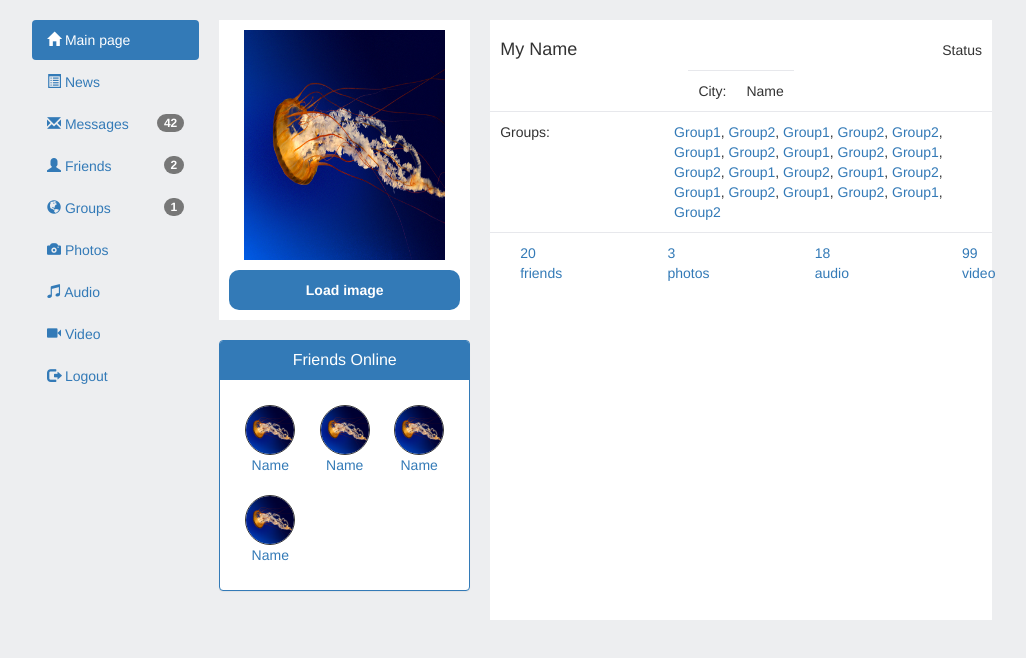
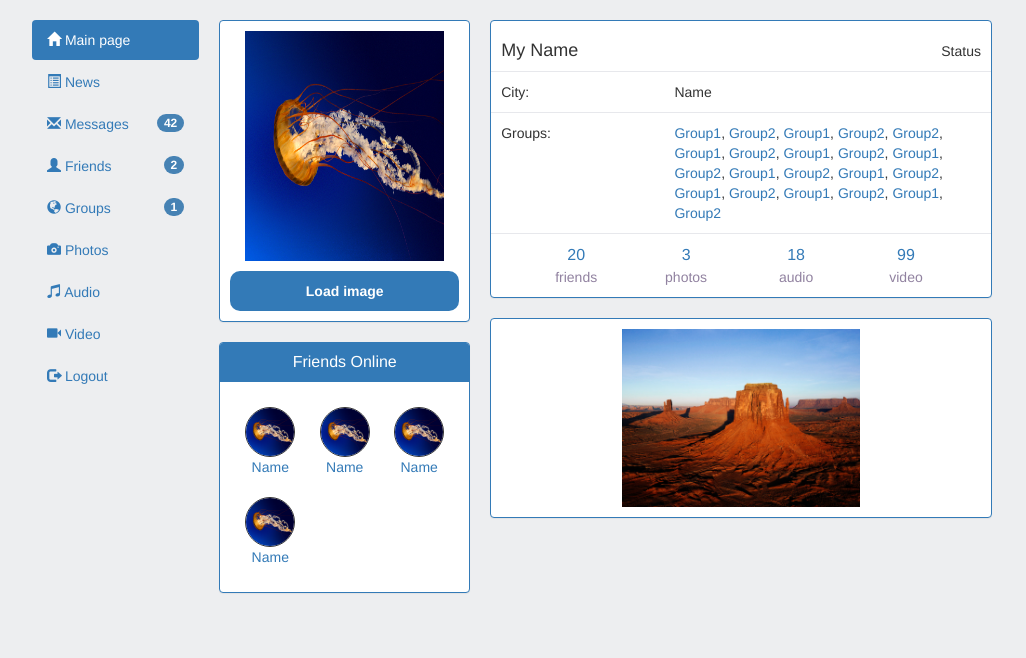
Before and after one commit to zmey-nosak/html, a plain HTML site: page mySite/index.html in a window 1280 px wide. Shown: the whole page, without its empty margins (128-1154 px from the left). Drawn offline with Linux system fonts and the light colour scheme.

Commit message:
add style

```diff
--- a/mySite/css/styles.css
+++ b/mySite/css/styles.css
@@ -75,15 +75,25 @@ body {
     margin-right: 20px;
 }
 
-.avatar-class {
-    margin: 0 auto;
-    background-color: white;
+.common-border {
+    border-radius: 4px;
+    box-shadow: 0 1px 1px rgba(0, 0, 0, 0.05);
+    border: 1px solid #337ab7;
 }
 
-.change-avatar-class {
+.avatar-container {
+    display: flex;
+    flex-direction: column;
     background-color: white;
+    margin: 0 auto 20px;
+}
+
+.avatar-part {
+    margin: 0 auto;
+}
+
+.edit-avatar-part {
     padding: 0 10px 10px;
-    margin: 0 auto 20px;
 }
 
 .friends-container {
@@ -195,15 +205,22 @@ body {
     display: flex;
     flex: 6;
     flex-direction: column;
+    /*background-color: white;*/
+}
+
+.about-me-container {
+    display: flex;
+    flex-direction: column;
     background-color: white;
 }
 
-.about-me-container {
+.name-and-status {
     display: flex;
     flex-direction: row;
     justify-content: space-between;
     align-items: baseline;
     padding: 10px 10px 0;
+
 }
 
 .name-class {
@@ -213,7 +230,7 @@ body {
 .personal-info-container {
     display: inline-flex;
     padding: 10px 0 0;
-    margin: 0 auto 10px;
+    margin-bottom: 10px;
 }
 
 .personal-info-label {
@@ -230,9 +247,11 @@ body {
 
 .page-content-info-container {
     display: inline-flex;
-    padding: 10px;
     flex-direction: row;
     justify-content: space-between;
+    padding-left: 40px;
+    padding-right: 40px;
+    padding-bottom: 10px;
 }
 
 .personal-info-container, .page-content-info-container {
@@ -241,7 +260,63 @@ body {
 
 .item-page-content-info {
     flex-wrap: wrap;
-    width: 10px;
-    padding-left: 20px;
-    padding-right: 20px;
+    width: 50px;
+    text-align: center;
+    /*border: 1px solid lightsteelblue;*/
+    /*border-radius: 5px;*/
+    /*margin: 20px;*/
+    margin-left: 20px;
+    margin-right: 20px;
+    align-items: center;
+    margin-top: 10px;
 }
+
+.item-page-content-info:hover {
+    text-decoration: none;
+    color: #337ab7;
+}
+
+.number-values {
+    font-size: 16px;
+}
+
+.field {
+    color: #9182A0
+}
+
+.number-values :hover {
+    text-decoration: none;
+}
+
+.field:hover {
+    text-decoration: none;
+    color: #337ab7;
+}
+
+.badge {
+    background-color: steelblue;
+}
+
+.wall-container {
+    display: flex;
+    flex-direction: column;
+    background-color: white;
+    margin-top: 20px;
+
+}
+
+.wall-item-image{
+    /*background: url("../img/Desert.jpg");*/
+    display: flex;
+    height: 200px;
+
+    margin-top: 20px;
+    background-color: white;
+}
+
+.img-wall{
+    margin: 0 auto;
+    max-width: 100%;
+    max-height: 100%;
+    padding: 10px 25px;
+}
--- a/mySite/index.html
+++ b/mySite/index.html
@@ -28,10 +28,12 @@
         <li><a href="login.html"><span class="glyphicon glyphicon-log-out"></span> Logout</a></li>
     </ul>
     <div class="additional-content-column">
-        <div class="avatar-class">
+
+        <div class="avatar-container common-border">
+            <div class="avatar-part">
                 <img class="img-ava" src="../tstSite/img/Jellyfish.jpg">
             </div>
-        <div class="change-avatar-class">
+            <div class="edit-avatar-part">
                 <div class="file-upload">
                     <label>
                         <input type="file" name="file">
@@ -39,7 +41,7 @@
                     </label>
                 </div>
             </div>
-
+        </div>
 
         <div class="panel panel-primary">
             <div class="panel-heading">
@@ -79,7 +81,8 @@
 
     </div>
     <div class="content-column">
-        <div class="about-me-container">
+        <div class="about-me-container common-border">
+            <div class="name-and-status">
                 <h4>My Name</h4>
                 <p class="status">Status</p>
             </div>
@@ -114,11 +117,29 @@
                 </div>
             </div>
             <div class="page-content-info-container">
-            <a href="#" class="item-page-content-info">20 friends</a>
-            <a href="#" class="item-page-content-info">3 photos</a>
-            <a href="#" class="item-page-content-info">18 audio</a>
-            <a href="#" class="item-page-content-info">99 video</a>
+                <a href="#" class="item-page-content-info">
+                    <div class="number-values">20</div>
+                    <div class="field"> friends</div>
+                </a>
+                <a href="#" class="item-page-content-info">
+                    <div class="number-values">3</div>
+                    <div class="field"> photos</div>
+                </a>
+                <a href="#" class="item-page-content-info">
+                    <div class="number-values">18</div>
+                    <div class="field"> audio</div>
+                </a>
+                <a href="#" class="item-page-content-info">
+                    <div class="number-values">99</div>
+                    <div class="field"> video</div>
+                </a>
             </div>
+        </div>
+        <!--<div class="wall-container common-border">-->
+            <div class="wall-item-image common-border">
+                <img class="img-wall" src="./img/Desert.jpg">
+            </div>
+        <!--</div>-->
     </div>
 </div>
 </body>
```
Also changed, not shown: mySite/img/Desert.jpg (added). Lines whose indentation alone changed are shown as unchanged.
